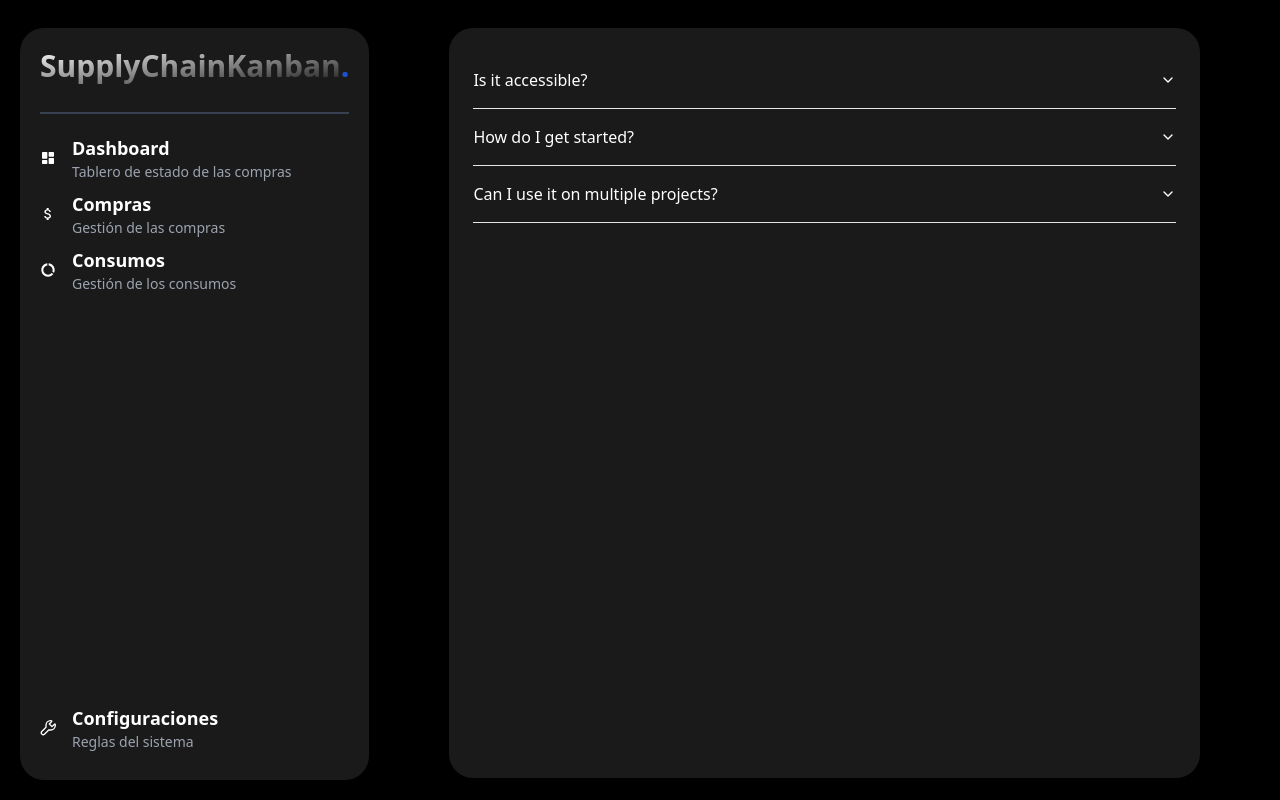
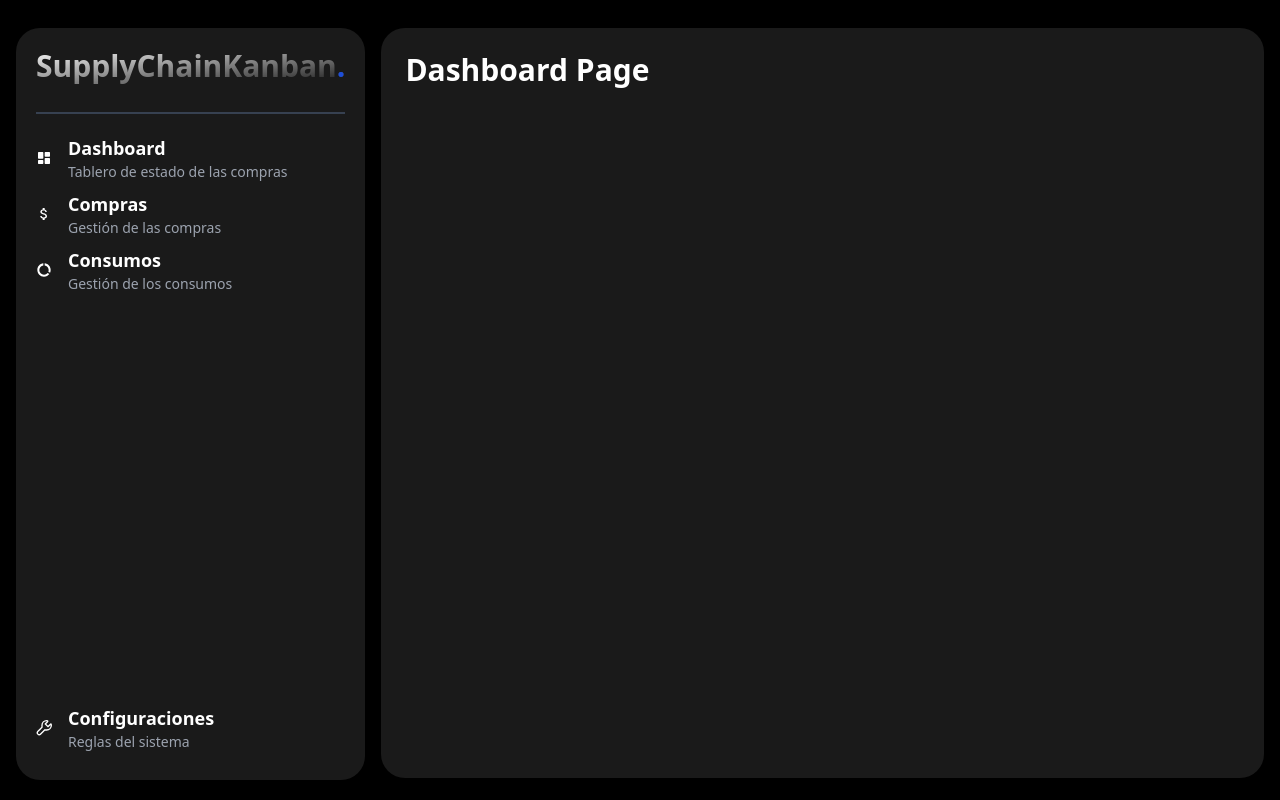
Before and after one commit to SupplyChainKanban/sck_frontend, a Next.js app: page /dashboard/kanban in a window 1280 px wide. Built offline with nearby package versions, Linux system fonts and the light colour scheme.

Commit message:
Estructura de las páginas

```diff
--- a/app/dashboard/consumption/page.tsx
+++ b/app/dashboard/consumption/page.tsx
@@ -2,7 +2,7 @@
 export default function Page() {
   return (
     <div>
-      <h1>Hello Page</h1>
+      <h1>Consumption Page</h1>
     </div>
   );
 }
--- a/app/dashboard/home/page.tsx
+++ b/app/dashboard/home/page.tsx
@@ -2,7 +2,7 @@
 export default function Page() {
   return (
     <div>
-      <h1>Hello Page</h1>
+      <h1>Home Page</h1>
     </div>
   );
 }
--- a/app/dashboard/kanban/page.tsx
+++ b/app/dashboard/kanban/page.tsx
@@ -1,36 +1,8 @@
-import { Accordion, AccordionContent, AccordionItem, AccordionTrigger } from "@/components/ui/accordion";
-
-const items = [
-  {
-    id: "item-1",
-    question: "Is it accessible?",
-    answer: "Yes. It adheres to the WAI-ARIA design pattern.",
-  },
-  {
-    id: "item-2",
-    question: "How do I get started?",
-    answer: "You can start by reading the documentation.",
-  },
-  {
-    id: "item-3",
-    question: "Can I use it on multiple projects?",
-    answer: "Yes. It's licensed under MIT license.",
-  },
-]
 
 export default function Page() {
   return (
     <div>
-      <Accordion type="single" collapsible className="w-full">
-        {
-          items.map(item => (
-            <AccordionItem value={item.id} key={item.id}>
-              <AccordionTrigger>{item.question}</AccordionTrigger>
-              <AccordionContent>{item.answer}</AccordionContent>
-            </AccordionItem>
-          ))
-        }
-      </Accordion>
+      <h1>Dashboard Page</h1>
     </div>
   );
 }
--- a/app/dashboard/layout.tsx
+++ b/app/dashboard/layout.tsx
@@ -13,11 +13,7 @@ const links = [
 ];
 const configLink = { name: "Configuraciones", href: "settings", description: "Reglas del sistema", icon: (<GrConfigure />) }
 
-export default function DashboardLayout({
-  children,
-}: {
-  children: React.ReactNode;
-}) {
+export default function DashboardLayout({ children }: Readonly<{ children: React.ReactNode }>) {
   return (
     // <>
     //   <nav className="bg-black border-b border-gray-200 fixed z-30 w-full">
@@ -270,8 +266,8 @@ export default function DashboardLayout({
     //     </div>
     //   </div>
     // </>
-    <main className="flex flex-row mt-7">
-      <nav className="hidden sm:flex flex-col ml-5 w-[370px] min-h-[calc(100vh-3.0rem)] bg-white bg-opacity-10 p-5 rounded-3xl">
+    <main className="flex flex-row mt-7 gap-4 mx-4">
+      <nav className="hidden sm:flex flex-col w-[370px] min-h-[calc(100vh-3.0rem)] bg-white bg-opacity-10 p-5 rounded-3xl">
         <h1 className="font-bold text-lg lg:text-3xl bg-gradient-to-br from-white via-white/50 bg-clip-text text-transparent">
           SupplyChainKanban<span className="text-blue-700">.</span>
         </h1>
@@ -304,7 +300,7 @@ export default function DashboardLayout({
 
       </nav>
 
-      <section className="mx-3 sm:mx-20 flex flex-col w-full h-[calc(100vh-50px)]  bg-white bg-opacity-10 p-5 rounded-3xl">
+      <section className=" flex flex-col w-full h-[calc(100vh-50px)]  bg-white bg-opacity-10 p-5 rounded-3xl">
         <div className="flex flex-row h-full">
           <div className="flex flex-col flex-auto h-full p-1">
             {children}
--- a/app/dashboard/settings/page.tsx
+++ b/app/dashboard/settings/page.tsx
@@ -2,7 +2,7 @@
 export default function Page() {
   return (
     <div>
-      <h1>Hello Page</h1>
+      <h1>Settings Page</h1>
     </div>
   );
 }
--- a/app/dashboard/shopping/page.tsx
+++ b/app/dashboard/shopping/page.tsx
@@ -2,7 +2,7 @@
 export default function Page() {
   return (
     <div>
-      <h1>Alert Page</h1>
+      <h1>Shopping Page</h1>
     </div>
   );
 }
```
